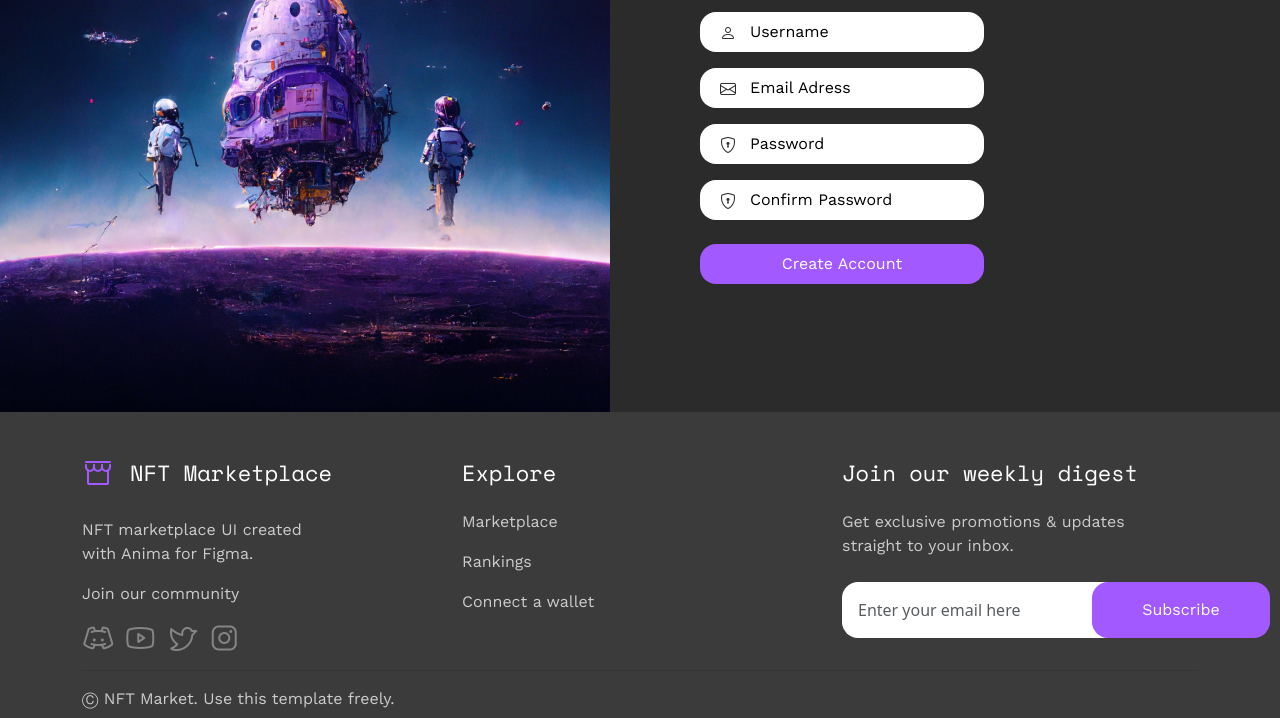
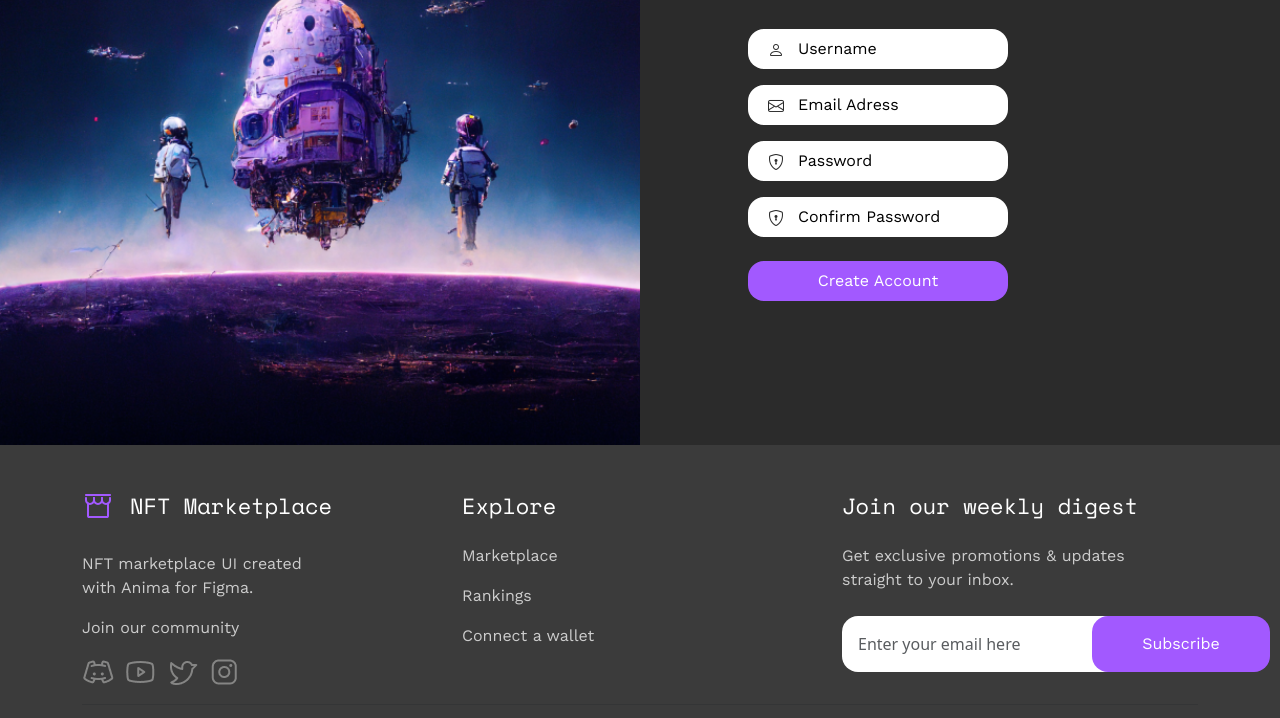
Before and after one commit to toko4321/Task_40, a plain HTML site: page index.html in a window 1280 px wide. Shown: the part 391-1109 px from the top of the page. Drawn offline with nearby package versions, Linux system fonts and the light colour scheme.

Commit message:
Update index.html

```diff
--- a/index.html
+++ b/index.html
@@ -47,10 +47,10 @@
     <div class="container-fluid mb-5 mb-md-0">
         <div class="row">
             <div class="col-md-6 p-0">
-                <img class="img1" src="fefe.png" alt="wall">
+                <img class="img1 w-100" src="fefe.png" alt="wall">
             </div>
             <div class="col-md-6 mt-4 mt-lg-0  mb-lg-0 text-center text-lg-start d-flex flex-column justify-content-center">
-                <div class="ms-md-5">
+                <div class="ms-md-5 ps-md-5">
                     <h3 class="h1">Create Account</h3>
                     <p class="p1">Welcome! enter your details and start<br> creating, collecting and selling NFTs.</p>
                     <div class="d-flex flex-column">
```
